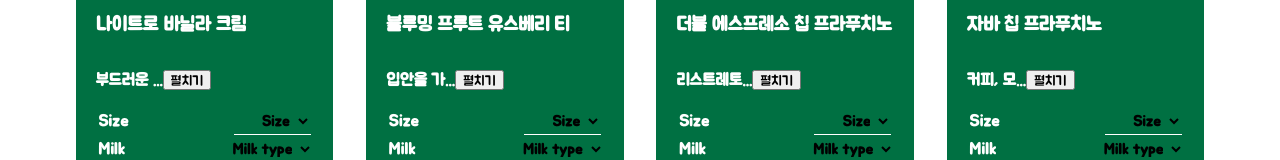
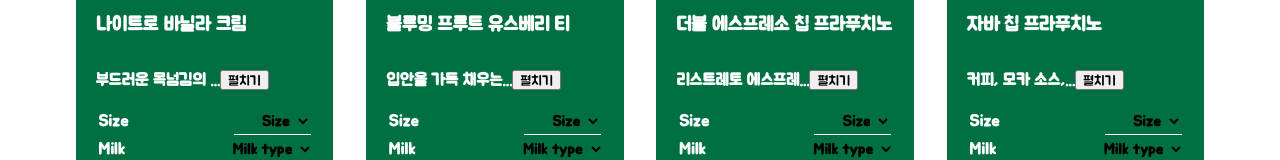
Before and after one commit to TeamYN-Heros/CaffeProject, a React (Create React App) app: page / in a window 1280 px wide. Shown: the part 572-732 px from the top of the page. Built offline with nearby package versions, Linux system fonts and the light colour scheme.

Commit message:
수정 사항

```diff
--- a/src/components/ItemLayout.js
+++ b/src/components/ItemLayout.js
@@ -4,7 +4,7 @@
 
 /* eslint-disable jsx-a11y/alt-text */
 const ItemLayout = ({ name, image, desc, idx, nutrients }) => {
-  const [length, setLength] = useState(5); // 펼치기, 접기 기능
+  const [length, setLength] = useState(10); // 펼치기, 접기 기능
   const [toggle, setToggle] = useState(false); // 펼치기, 접기 기능
   const [modal, setModal] = useState(false); // 모달 창 온오프 기능
   const [view, setView] = useState({}); // 결제 창 상품 정보 불러오기
@@ -16,7 +16,7 @@
       setToggle(!toggle);
     } else {
       setToggle(!toggle);
-      setLength(5);
+      setLength(10);
     }
   };
 
@@ -58,11 +58,11 @@
         <img src={image} id="MenuImg" />
         <h3>{name}</h3>
         <p>
-          {desc.length > 5 ? desc.slice(0, length) + "..." : desc}
-          {desc.length > 5 ? (
-            <button onClick={showDesc}>{toggle ? "접기" : "펼치기"}</button>
-          ) : null}
+          {desc.length > 10 ? <>{desc.slice(0, length)}</> : desc}
+          {toggle ? null : "..."}
+          <button onClick={showDesc}>{toggle ? "접기" : "펼치기"}</button>
         </p>
+
         <div className="ItemAttribute">
           <span>Size</span>
           <span>
```
